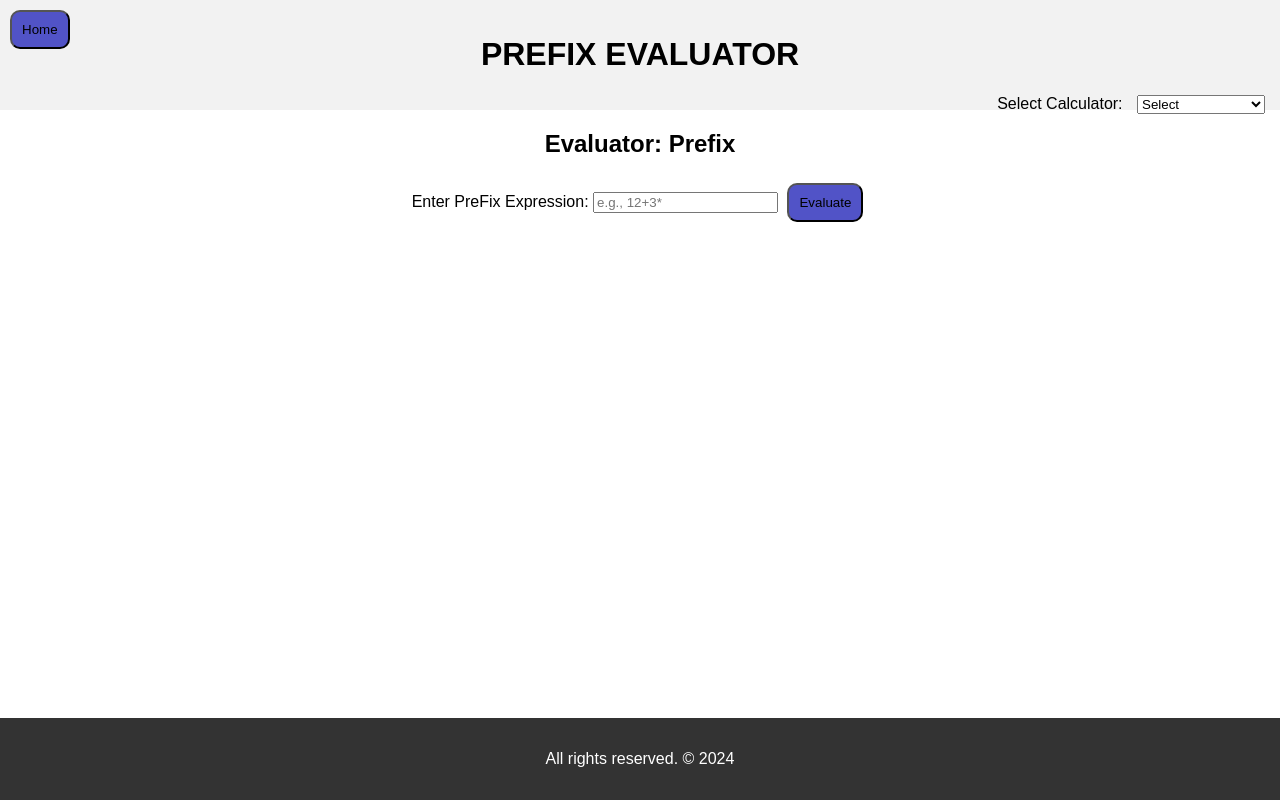
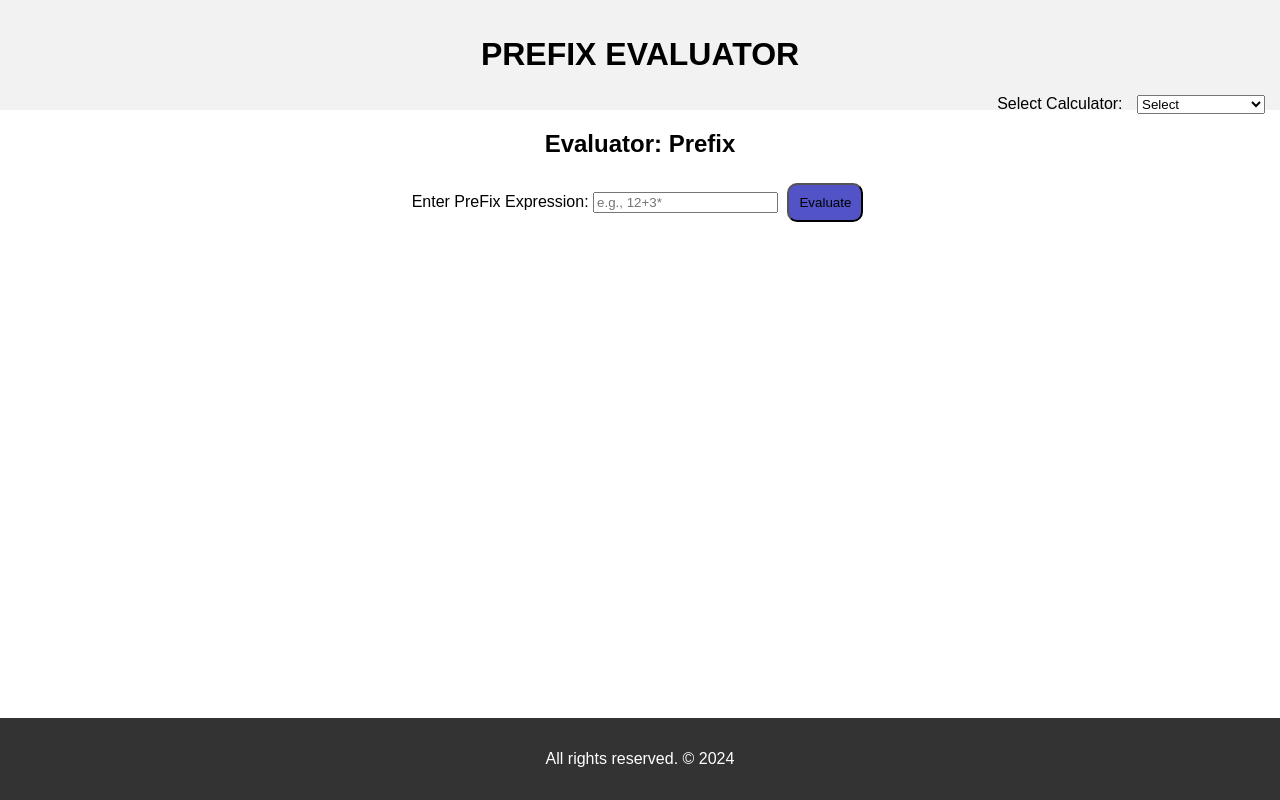
Before and after one commit to AgrawalTanmayS/CALCULATORSHUB, a plain HTML site: page PAGES/PRE-EVE/preevel.html in a window 1280 px wide. Drawn offline with Linux system fonts and the light colour scheme.

Commit message:
Update preevel.html

```diff
--- a/PAGES/PRE-EVE/preevel.html
+++ b/PAGES/PRE-EVE/preevel.html
@@ -9,7 +9,7 @@
 <body>
 
 <div class="header">
-    <button onclick="goToHome()">Home</button>
+<!--     <button onclick="goToHome()">Home</button> -->
     <h1>PREFIX EVALUATOR</h1>
     <div class="calculator-options">
         <label for="calculatorSelect">Select Calculator:</label>
```
